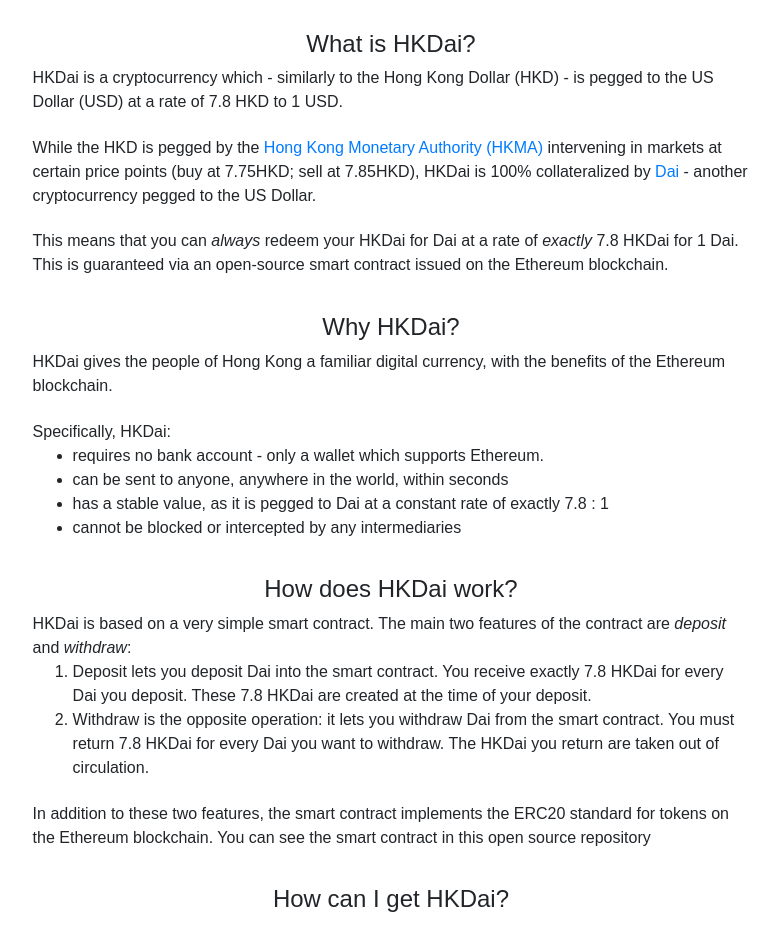
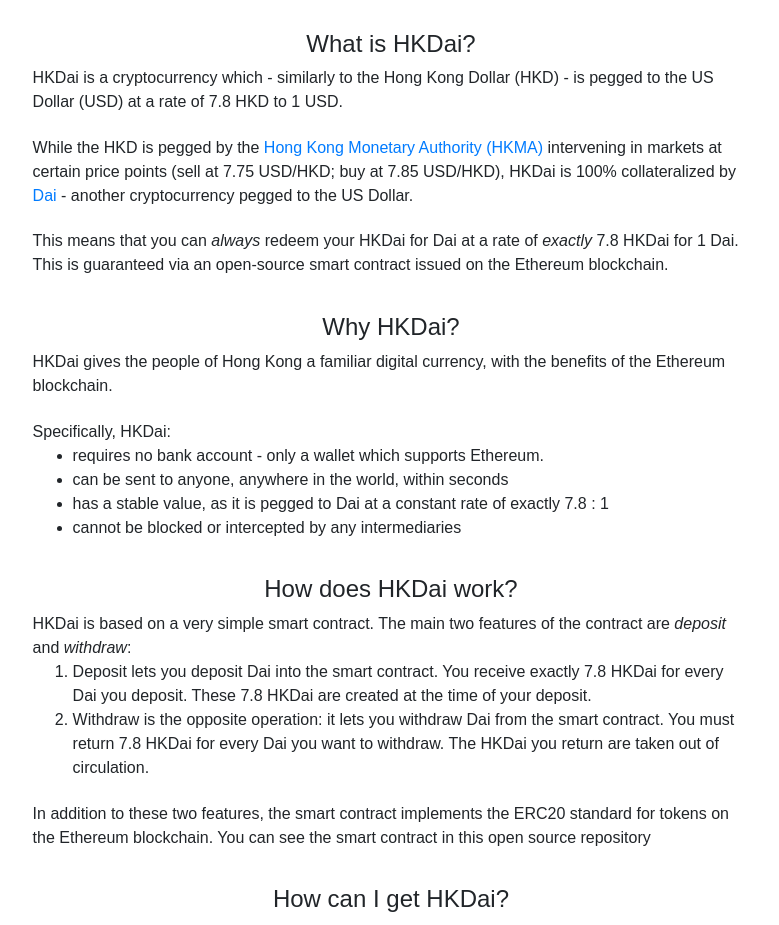
Before and after one commit to askeluv/hkdai-frontend, a React (Create React App) app: page / in a window 1280 px wide. Shown: the part 900-1825 px from the top of the page, without its empty margins (249-1028 px from the left). Built offline with nearby package versions, Linux system fonts and the light colour scheme.

Commit message:
Fixed typo on HKMA buy/sell in FAQ

```diff
--- a/src/components/FAQ.js
+++ b/src/components/FAQ.js
@@ -7,7 +7,7 @@
 
       <h4>What is HKDai?</h4>
       <p>HKDai is a cryptocurrency which - similarly to the Hong Kong Dollar (HKD) - is pegged to the US Dollar (USD) at a rate of 7.8 HKD to 1 USD.</p>
-      <p>While the HKD is pegged by the <a href="https://www.hkma.gov.hk/eng/" target="_blank" rel="noopener noreferrer">Hong Kong Monetary Authority (HKMA)</a> intervening in markets at certain price points (buy at 7.75HKD; sell at 7.85HKD),
+      <p>While the HKD is pegged by the <a href="https://www.hkma.gov.hk/eng/" target="_blank" rel="noopener noreferrer">Hong Kong Monetary Authority (HKMA)</a> intervening in markets at certain price points (sell at 7.75 USD/HKD; buy at 7.85 USD/HKD),
       HKDai is 100% collateralized by <a href="https://makerdao.com/en/dai">Dai</a> - another cryptocurrency pegged to the US Dollar.</p>
       <p>This means that you can <em>always</em> redeem your HKDai for Dai at a rate of <em>exactly</em> 7.8 HKDai for 1 Dai. This is guaranteed via an open-source smart contract issued on the Ethereum blockchain.</p>
 
```
